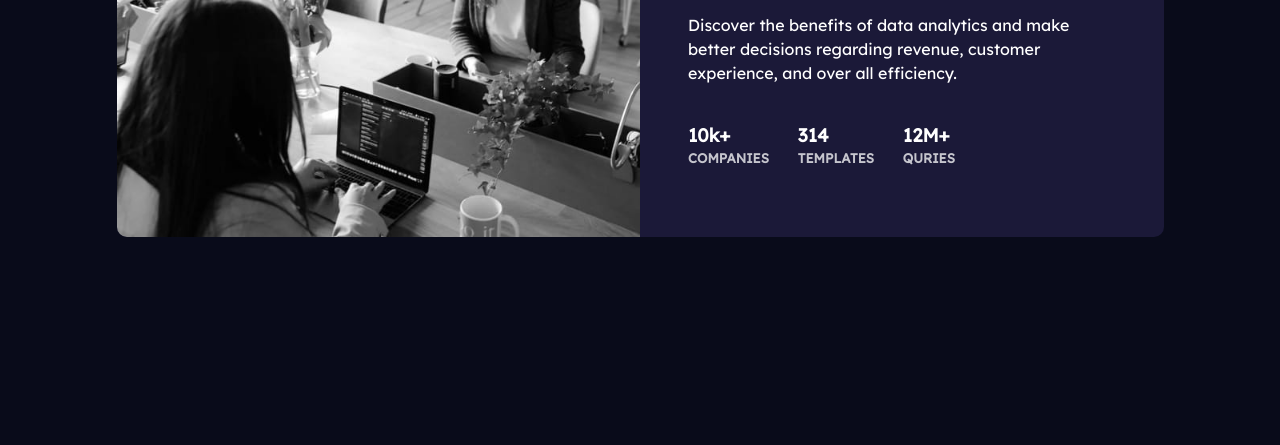
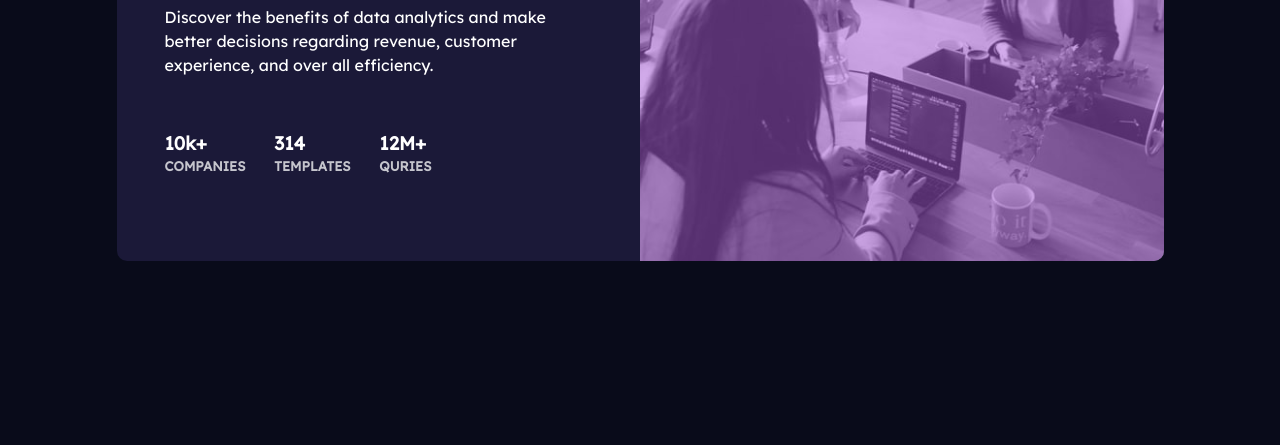
Before and after one commit to iTztoniYT/F-Mentore-Stats-preview-card-component, a plain HTML site: page index.html in a window 1280 px wide. Shown: the part 355-800 px from the top of the page. Drawn offline with Linux system fonts and the light colour scheme; a script that the page names is missing.

Commit message:
finish push

```diff
--- a/css/style.css
+++ b/css/style.css
@@ -29,10 +29,14 @@ body{
 }
 
 section{
+    display: flex;
+    flex-direction: column;
+    margin: 1rem;
+    overflow: hidden;
+    max-width: 375px;
+
     background-color: var(--Dark_desaturated_blue);
-    margin: 1rem;
     border-radius: 0.625rem;
-    overflow: hidden;
 }
 
 .text-content{
@@ -62,16 +66,44 @@ section{
     text-transform: uppercase;
 }
 
-img {
-    filter: hue-rotate (90deg) saturate (2);
-  }
+.img-container img{
+    object-fit: cover;
+    width: 100%;
+    height: 100%;
+}
+.img-container{
+    position: relative;
+}
 
-@media screen and (min-width: 671px){
+.img-container::after{
+    position: absolute;
+    content: ' ';
+    height: 100%;
+    width: 100%;
+    left: 0;
+    top: 0;
+    background-color: var(--Soft_violet);
+    opacity: .5;
+}
+
+.img-container{
+    order: -1;
+}
+
+@media only screen and (min-width: 665px){
     section{
         max-width:65.4375rem ;
         display: grid;
         grid-template-columns: repeat(2, 1fr);
         /* font-size: 1.2rem; */
+    }
+    .item-position:nth-child(1){
+        grid-row: 1;
+        grid-column: 1;
+    }
+
+    .item-position:nth-child(2){
+        grid-column: 2;
     }
 
     .text-content{
@@ -86,11 +118,3 @@ img {
         grid-template-columns: repeat(3, 1fr); */
     }
 }
-
-@media screen and (min-width: 671px){
-    section img{
-        object-fit: contain;
-        width: 100%;
-        height: 100%;
-    }
-}
--- a/index.html
+++ b/index.html
@@ -15,8 +15,7 @@
 <body>
   <article class="wrapper">
     <section>
-      <img src="./images/image-header-mobile.jpg" alt="">
-      <aside class="text-content">
+      <aside class="text-content item-position">
         <h1 class="header-text neutral">Get <span>insights</span> that help your business grow. </h1>
 
         <p class="text-decoration">Discover the benefits of data analytics and make better decisions  regarding revenue, customer
@@ -37,9 +36,12 @@
             <h3>12M+</h3>
             <h5>quries</h5>
           </div>
-
         </div>
       </aside>
+      <div class="img-container item-position">
+        <img src="./images/image-header-desktop.jpg" alt="">
+        <div class="stats-preview-card-color-filter"></div>
+      </div>
     </section>
   </article>
   <script src="./js/script.js"></script>
```
